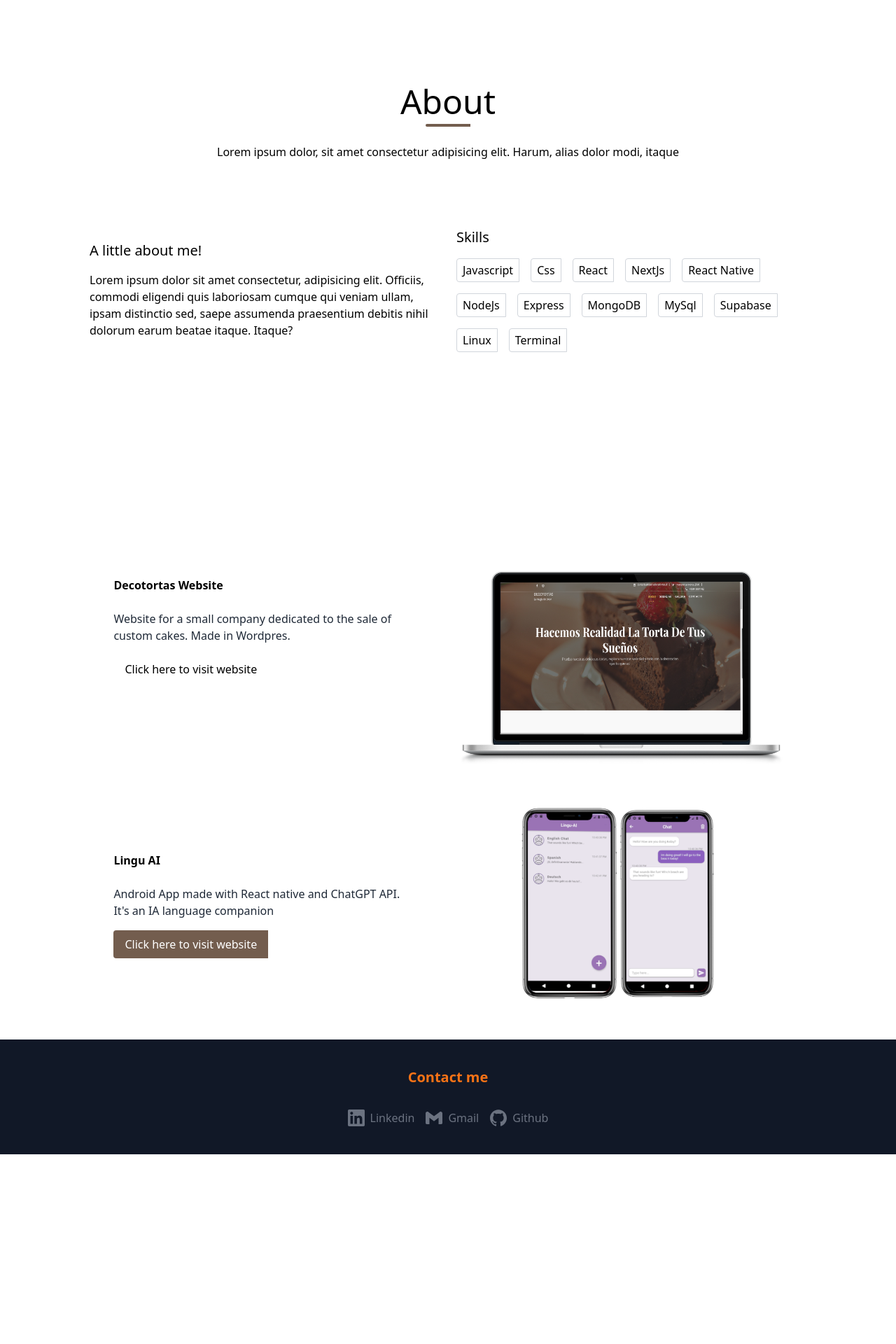
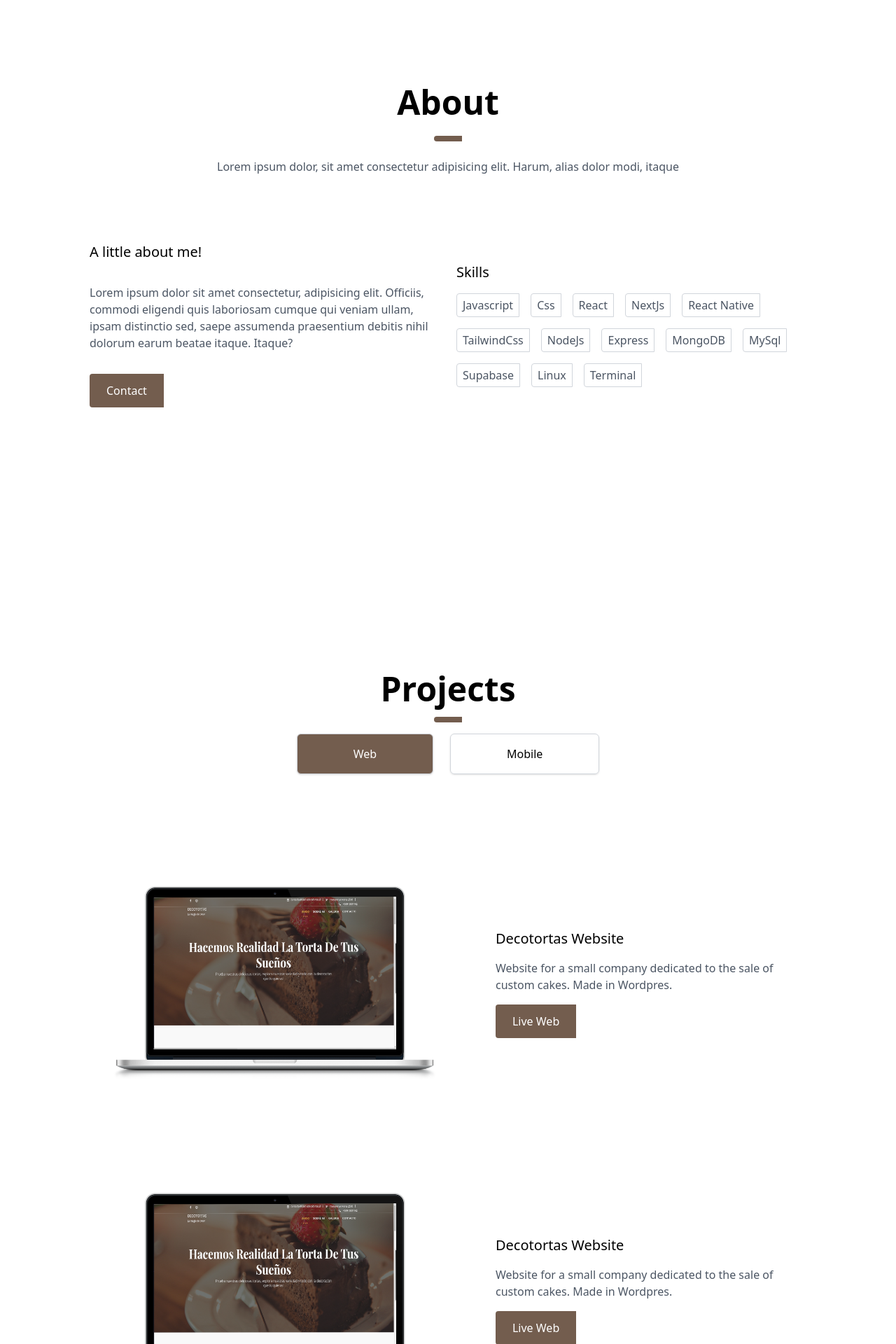
Before and after one commit to nicolasvicencio/portfolioRmk, a Next.js app: page / in a window 1280 px wide. Shown: the part 840-2760 px from the top of the page at 70% size. Before the commit the page ends 2489 px from the top, so only its background shows below. Built offline with nearby package versions, Linux system fonts and the light colour scheme.

Commit message:
adding contact

```diff
--- a/package.json
+++ b/package.json
@@ -22,6 +22,7 @@
     "react-icons": "^4.9.0",
     "react-type-animation": "^3.1.0",
     "tailwindcss": "3.3.2",
-    "typescript": "5.1.3"
+    "typescript": "5.1.3",
+    "zod": "^3.21.4"
   }
 }
--- a/src/app/components/About/About.tsx
+++ b/src/app/components/About/About.tsx
@@ -1,29 +1,38 @@
+import Link from "next/link";
 import React from "react";
 
 type Props = {};
 
 export default function About({}: Props) {
   return (
-    <div className="w-full h-screen flex flex-col  justify-center">
+    <div
+      className="w-full h-screen flex flex-col justify-center my-10"
+      id="about"
+    >
       <article className="mx-6 md:w-[80%] md:mx-auto">
         <div className="flex flex-col items-center gap-2">
-          <h1 className="text-5xl">About</h1>
-          <span className="bg-[#735D4E] h-1 w-16 rounded-s mb-4"></span>
-          <p>
+          <h1 className="title">About</h1>
+          <span className="subline "></span>
+          <p className="text">
             Lorem ipsum dolor, sit amet consectetur adipisicing elit. Harum,
             alias dolor modi, itaque
           </p>
         </div>
 
         <div className="my-24 flex flex-col gap-6 items-center md:flex-row md:justify-around">
-          <div className="md:w-[50%]">
-            <h3 className="text-xl mb-4">A little about me!</h3>
-            <p>
+          <div className="md:w-[50%] flex flex-col gap-8">
+            <h3 className="text-xl ">A little about me!</h3>
+            <p className="text ">
               Lorem ipsum dolor sit amet consectetur, adipisicing elit.
               Officiis, commodi eligendi quis laboriosam cumque qui veniam
               ullam, ipsam distinctio sed, saepe assumenda praesentium debitis
               nihil dolorum earum beatae itaque. Itaque?{" "}
             </p>
+            <div className="flex justify-center md:justify-start">
+              <Link href="#contact" scroll={false} className="btn btn-primary ">
+                Contact
+              </Link>
+            </div>
           </div>
           <div className="md:w-[50%]">
             <h3 className="text-xl mb-4">Skills</h3>
@@ -33,6 +42,7 @@
               <p className="chip">React</p>
               <p className="chip">NextJs</p>
               <p className="chip">React Native</p>
+              <p className="chip">TailwindCss</p>
               <p className="chip">NodeJs</p>
               <p className="chip">Express</p>
               <p className="chip">MongoDB</p>
--- a/src/app/components/Contact/Contact.tsx
+++ b/src/app/components/Contact/Contact.tsx
@@ -1,40 +1,63 @@
+"use client";
 import Link from "next/link";
-import React from "react";
+import React, { FormEvent, useState } from "react";
 import { SiGithub, SiGmail, SiLinkedin } from "react-icons/si";
+import { z } from "zod";
 
 type Props = {};
 
 export default function Contact({}: Props) {
+  const [name, setName] = useState<string>("");
+  const [email, setEmail] = useState<string>("");
+  const [message, setMessage] = useState<string>("");
+
+  function handleSubmit(e: FormEvent) {
+    e.preventDefault();
+    const emailSchema = z.coerce.string().email();
+    const nameSchema = z.coerce.string();
+    const messageSchema = z.coerce.string();
+
+    nameSchema.safeParse(name);
+    emailSchema.parse(email);
+    messageSchema.parse(message);
+  }
   return (
-    <article className="h-auto bg-gray-900 text-white py-10 ">
-      <div className="flex flex-col gap-4 items-center">
-        <h3 className="text-orange-500 font-bold text-xl mb-4">Contact me</h3>
-        <div className="flex flex-col gap-4 md:flex-row">
-          <Link
-            className="flex text-gray-500 gap-2 items-center"
-            href={"https://linkedin.com"}
-            target={"_blank"}
-          >
-            <SiLinkedin className="icon text-gray-500" />
-            Linkedin
-          </Link>
-          <Link
-            className="flex text-gray-500 gap-2 items-center"
-            href={"https://linkedin.com"}
-            target={"_blank"}
-          >
-            <SiGmail className="icon text-gray-500" />
-            Gmail
-          </Link>
-          <Link
-            className="flex text-gray-500 gap-2 items-center"
-            href={"https://linkedin.com"}
-            target={"_blank"}
-          >
-            <SiGithub className="icon text-gray-500" />
-            Github
-          </Link>
-        </div>
+    <article className="h-screen md:w-[50%] mx-auto mt-40" id="contact">
+      <div className="flex flex-col items-center">
+        <h1 className="title">Contact</h1>
+        <span className="subline"> </span>
+      </div>
+      <div className="bg-white p-4 rounded-s shadow-md w-full md:px-10">
+        <form onSubmit={handleSubmit} className="flex flex-col ">
+          <label htmlFor="name">Name</label>
+          <input
+            type="text"
+            name="name"
+            id="name"
+            placeholder="Your Name"
+            onChange={(e) => setName(e.target.value)}
+          />
+          <label htmlFor="email">Email</label>
+          <input
+            type="text"
+            name="email"
+            id="email"
+            placeholder="Your Name"
+            onChange={(e) => setEmail(e.target.value)}
+          />
+          <label htmlFor="message">Message</label>
+          <textarea
+            name="message"
+            id="email"
+            placeholder="Your Name"
+            onChange={(e) => setMessage(e.target.value)}
+          />
+          <div className="flex justify-center md:justify-end my-4">
+            <button className="btn btn-primary" type="submit">
+              Submit
+            </button>
+          </div>
+        </form>
       </div>
     </article>
   );
--- /dev/null
+++ b/src/app/components/Projects/Mobile.tsx
@@ -0,0 +1,27 @@
+import Link from "next/link";
+import React from "react";
+
+type Props = {};
+
+export default function Mobile({}: Props) {
+  return (
+    <div className="flex my-14 flex-col-reverse justify-center items-center gap-4 md:flex-row md:justify-around my-10">
+      <div className="flex flex-col gap-4 items-center md:w-[40%] md:items-start ">
+        <h4 className="font-semibold font-md my-2">Lingu AI</h4>
+        <p className="text">
+          Android App made with React native and ChatGPT API. It's an IA
+          language companion
+        </p>
+        <Link href="https://fabioladecotortas.cl/" className="btn btn-primary">
+          Click here to visit website{" "}
+        </Link>
+      </div>
+      <div className="md:w-[45%]">
+        <img
+          src={"/portfolio2-template.png"}
+          className="w-auto h-auto rounded-s"
+        />
+      </div>
+    </div>
+  );
+}
--- a/src/app/components/Projects/Projects.tsx
+++ b/src/app/components/Projects/Projects.tsx
@@ -1,51 +1,40 @@
+"use client";
 import Image from "next/image";
 import Link from "next/link";
-import React from "react";
+import React, { useState } from "react";
+import Web from "./Web";
+import Mobile from "./Mobile";
 
 type Props = {};
 
 export default function Projects({}: Props) {
+  const [toggleProjects, setToggleProjects] = useState<boolean>(true);
   return (
-    <article className="mt-8 w-[80%] mx-auto  md:mt-0">
-      <div className="flex my-14 flex-col-reverse justify-center gap-4 md:flex-row md:justify-around ">
-        <div className="flex flex-col gap-4 items-center md:w-[40%] md:items-start ">
-          <h4 className="font-semibold font-md my-2">Decotortas Website</h4>
-          <p className="text-gray-800">
-            Website for a small company dedicated to the sale of custom cakes.
-            Made in Wordpres.
-          </p>
-          <Link href="https://fabioladecotortas.cl/" className="btn ">
-            Click here to visit website{" "}
-          </Link>
-        </div>
-        <div className="md:w-[45%]">
-          <img
-            src={"/portfolio1-template.png"}
-            className="w-auto h-auto rounded-s"
-          />
+    <article className="h-auto w-[80%] mx-auto " id="projects">
+      <div className="flex flex-col items-center my-40 ">
+        <h3 className="title">Projects</h3>
+        <span className="subline "></span>
+        <div className="flex gap-6">
+          <button
+            onClick={() => setToggleProjects(true)}
+            className={`selector_button_project ${
+              toggleProjects && "bg-[#735D4E] text-white"
+            }`}
+          >
+            Web
+          </button>
+          <button
+            onClick={() => setToggleProjects(false)}
+            className={`selector_button_project ${
+              !toggleProjects && "bg-[#735D4E] text-white"
+            }`}
+          >
+            Mobile
+          </button>
         </div>
       </div>
-      <div className="flex my-14 flex-col-reverse justify-center items-center gap-4 md:flex-row md:justify-around my-10">
-        <div className="flex flex-col gap-4 items-center md:w-[40%] md:items-start ">
-          <h4 className="font-semibold font-md my-2">Lingu AI</h4>
-          <p className="text-gray-800">
-            Android App made with React native and ChatGPT API. It's an IA
-            language companion
-          </p>
-          <Link
-            href="https://fabioladecotortas.cl/"
-            className="btn btn-primary"
-          >
-            Click here to visit website{" "}
-          </Link>
-        </div>
-        <div className="md:w-[45%]">
-          <img
-            src={"/portfolio2-template.png"}
-            className="w-auto h-auto rounded-s"
-          />
-        </div>
-      </div>
+      {toggleProjects && <Web />}
+      {!toggleProjects && <Mobile />}
     </article>
   );
 }
--- /dev/null
+++ b/src/app/components/Projects/Web.tsx
@@ -0,0 +1,53 @@
+import Link from "next/link";
+import React from "react";
+
+type Props = {};
+
+export default function Web({}: Props) {
+  return (
+    <>
+      <div className="flex my-40 flex-col-reverse justify-center gap-4 md:flex-row-reverse md:justify-around md:items-center ">
+        <div className="flex flex-col gap-4 items-center md:w-[40%] md:items-start ">
+          <h4 className="text-xl">Decotortas Website</h4>
+          <p className="text">
+            Website for a small company dedicated to the sale of custom cakes.
+            Made in Wordpres.
+          </p>
+          <Link
+            href="https://fabioladecotortas.cl/"
+            className="btn btn-primary"
+          >
+            Live Web
+          </Link>
+        </div>
+        <div className="md:w-[45%]">
+          <img
+            src={"/portfolio1-template.png"}
+            className="w-auto h-auto rounded-s"
+          />
+        </div>
+      </div>
+      <div className="flex my-40 flex-col-reverse justify-center gap-4 md:flex-row-reverse md:justify-around md:items-center ">
+        <div className="flex flex-col gap-4 items-center md:w-[40%] md:items-start ">
+          <h4 className="text-xl">Decotortas Website</h4>
+          <p className="text">
+            Website for a small company dedicated to the sale of custom cakes.
+            Made in Wordpres.
+          </p>
+          <Link
+            href="https://fabioladecotortas.cl/"
+            className="btn btn-primary "
+          >
+            Live Web
+          </Link>
+        </div>
+        <div className="md:w-[45%]">
+          <img
+            src={"/portfolio1-template.png"}
+            className="w-auto h-auto rounded-s"
+          />
+        </div>
+      </div>
+    </>
+  );
+}
--- a/src/app/globals.css
+++ b/src/app/globals.css
@@ -8,9 +8,10 @@
   padding: 0;
   box-sizing: border-box;
   overflow-x: hidden;
+  scroll-behavior: smooth !important;
 }
 a {
-  @apply no-underline hover:text-[#31211A];
+  @apply no-underline;
 }
 
 .header_img {
@@ -32,12 +33,24 @@
   background-position: center;
   filter: brightness(20%);
 }
+
+input,
+textarea {
+  @apply p-4 bg-gray-100 rounded-s;
+}
+
+label {
+  @apply text-gray-700 py-2 px-2 text-sm;
+}
 .icon {
   @apply text-2xl;
 }
+.featured_icon {
+  @apply text-3xl text-gray-500 hover:text-white;
+}
 
 .btn {
-  @apply py-2 px-4 rounded-s w-auto;
+  @apply py-3 px-6 rounded-s w-auto;
 }
 
 .btn-primary {
@@ -49,5 +62,19 @@
 }
 
 .chip {
-  @apply border rounded-s border-gray-300 px-2 py-1;
+  @apply border rounded-s border-gray-300 px-2 py-1 text-gray-600;
 }
+
+.subline {
+  @apply bg-[#735D4E] h-2 w-10 rounded-s my-4;
+}
+.title {
+  @apply text-5xl font-bold;
+}
+
+.text {
+  @apply text-gray-600;
+}
+.selector_button_project {
+  @apply p-4 px-20 border border-gray-300 rounded-md shadow transition-all;
+}
--- a/src/app/layout.tsx
+++ b/src/app/layout.tsx
@@ -1,6 +1,5 @@
 import { Inter } from "next/font/google";
 import Link from "next/link";
-import { TypeAnimationComponent } from "./components";
 import "./globals.css";
 
 const inter = Inter({ subsets: ["latin"] });
@@ -18,21 +17,33 @@
   return (
     <html lang="en">
       <body>
-        <header className="w-full h-auto p-4 shadow-md bg-transparent text-white absolute">
-          <div className="w-[90%] mx-auto flex justify-between flex items-center">
-            <div className="flex gap-4 items-center">
+        <header className="w-full h-auto p-4 shadow-md text-white fixed z-10 bg-[#0B0B0D] ">
+          <div className="w-[90%] mx-auto flex justify-between items-center">
+            <Link
+              href={"#home"}
+              scroll={false}
+              className="flex gap-4 items-center"
+            >
               <img
                 src="/profile.jpg"
                 alt="profile"
                 className="h-10 w-10 rounded-full border-orange-500 "
               />
               <h1 className="text-xl">Nicolas Vicencio</h1>
-            </div>
-            <nav className="flex gap-6  ">
-              <Link href="/">Home</Link>
-              <Link href="/">About</Link>
-              <Link href="/">Projects</Link>
-              <Link href="/">Contact me</Link>
+            </Link>
+            <nav className="flex gap-6 z-10">
+              <Link scroll={false} href="#home">
+                Home
+              </Link>
+              <Link scroll={false} href="#about">
+                About
+              </Link>
+              <Link scroll={false} href="#projects">
+                Projects
+              </Link>
+              <Link scroll={false} href="#contact">
+                Contact me
+              </Link>
             </nav>
           </div>
         </header>
```
Also changed, not shown: src/app/components/Featured/Featured.tsx (+29 -15 lines), 1 other file (tests, documents, lock files or other folders).
